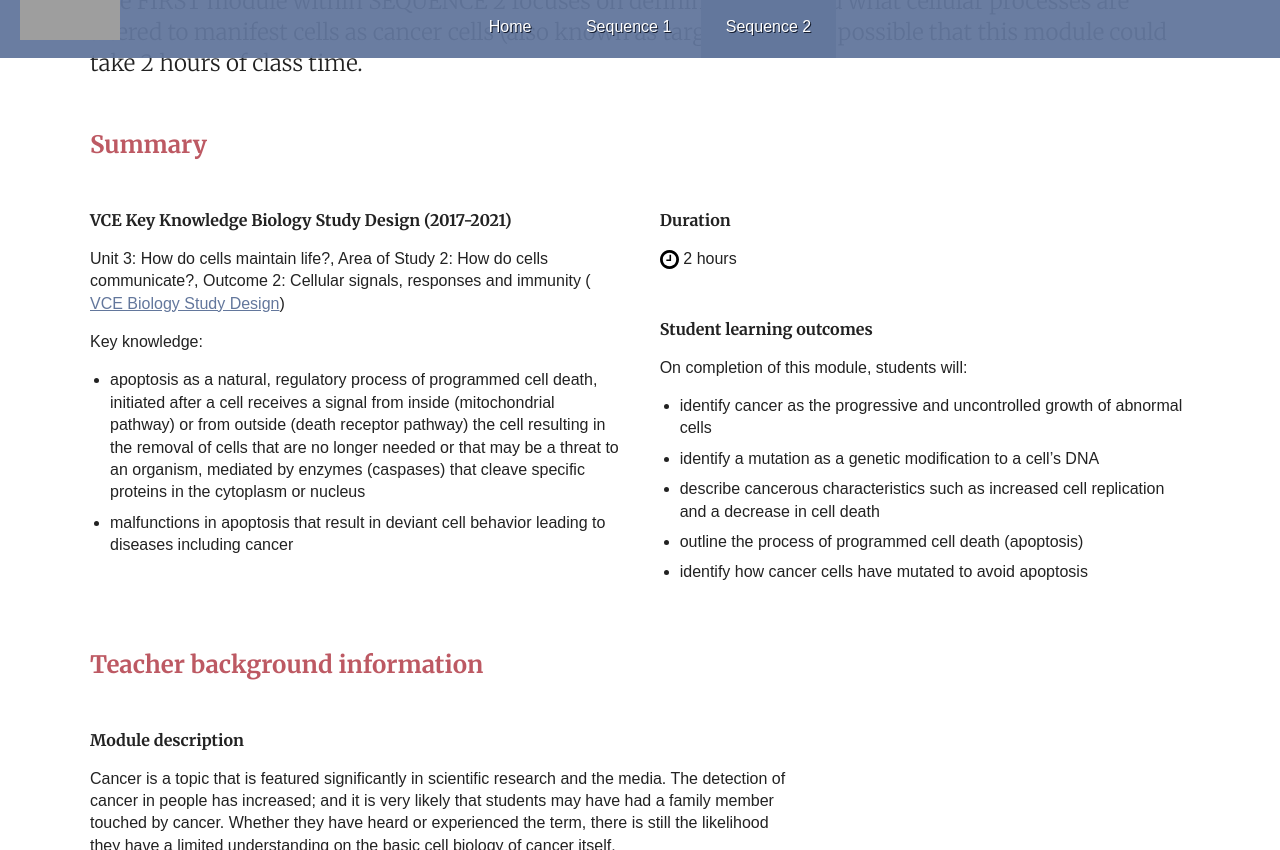
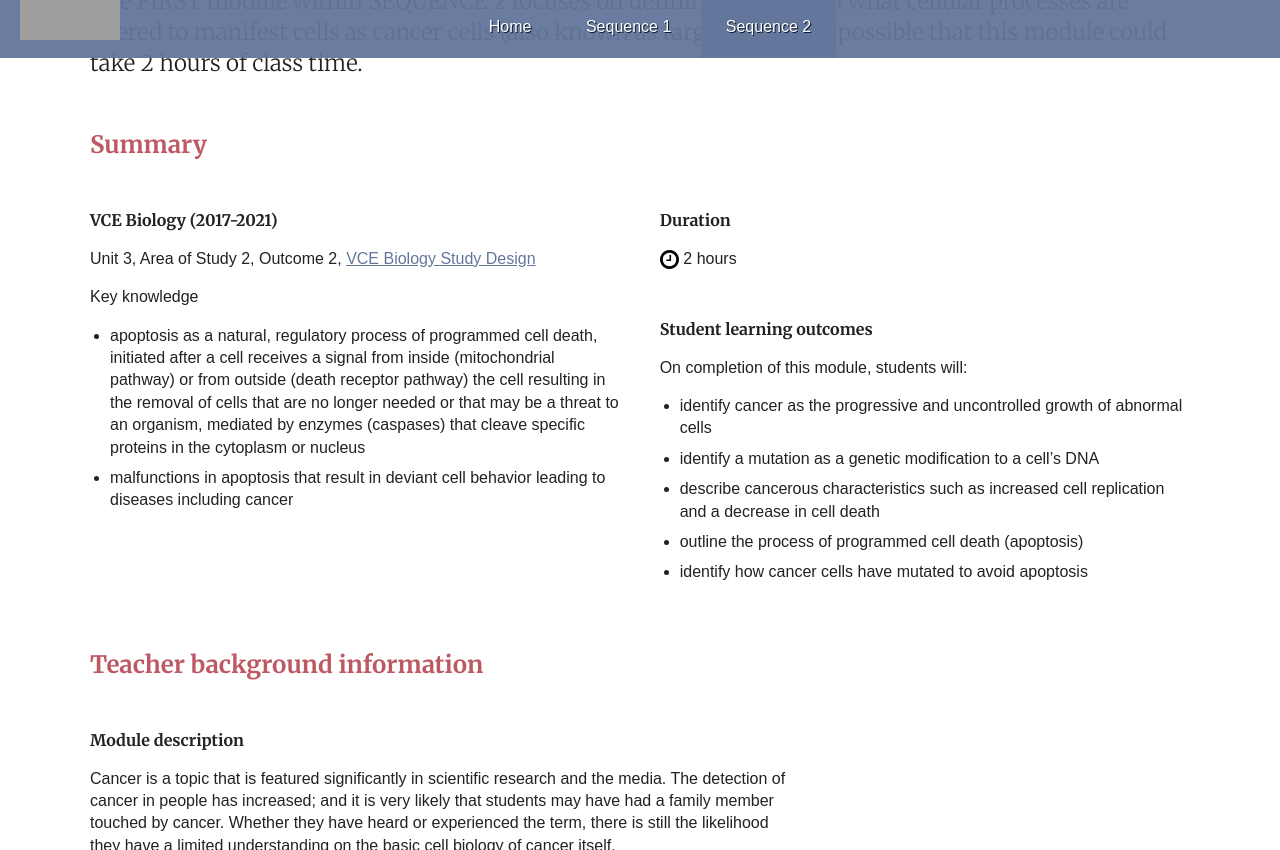
Before and after one commit to contemporaryVCEbiology/immunotherapy, a Jekyll site: the page built from sequence-two/index.html, in a window 1280 px wide and 900 px high, scrolled down 683 px, cut to the strip 50-900 px from the top of the window. Built offline with Jekyll 4.4.1, drawn with Linux system fonts in a browser that asks for light colours; some of the changed text lies outside the part shown.

Commit message:
Mary final edits 2

```diff
--- a/index.html
+++ b/index.html
@@ -44,7 +44,7 @@ description:
                 <ul>
                     <li>Module 1: What is cancer?</li>
                     <li>Module 2: Cancer treatments</li>
-                    <li>Module 3: Ethics of cancer treatments (yet to be developed)</li>
+                    <li>Module 3: Ethics of cancer treatments</li>
                 </ul>
             </li>
         </ul>
--- a/sequence-two/index.html
+++ b/sequence-two/index.html
@@ -20,9 +20,9 @@ parent: sequence-two
     <h3>Summary</h3>
     <div class="col-2max module-info">
         <div>
-            <h4>VCE Key Knowledge Biology Study Design (2017-2021)</h4>
-            <p>Unit 3: How do cells maintain life?, Area of Study 2: How do cells communicate?, Outcome 2: Cellular signals, responses and immunity (<a class="new-tab-warning" href="http://www.vcaa.vic.edu.au/Documents/vce/biology/BiologySD-2016.pdf" target="_blank">VCE Biology Study Design</a>)</p>
-            <p>Key knowledge:</p>
+            <h4>VCE Biology (2017-2021)</h4>
+            <p>Unit 3, Area of Study 2, Outcome 2, <a class="new-tab-warning" href="http://www.vcaa.vic.edu.au/Documents/vce/biology/BiologySD-2016.pdf" target="_blank">VCE Biology Study Design</a></p>
+            <p>Key knowledge</p>
             <ul>
                 <li>apoptosis as a natural, regulatory process of programmed cell death, initiated after a cell receives a signal from inside (mitochondrial pathway) or from outside (death receptor pathway) the cell resulting in the removal of cells that are no longer needed or that may be a threat to an organism, mediated by enzymes (caspases) that cleave specific proteins in the cytoplasm or nucleus</li>
                 <li>malfunctions in apoptosis that result in deviant cell behavior leading to diseases including cancer</li>
--- a/sequence-two/module3.html
+++ b/sequence-two/module3.html
@@ -19,8 +19,8 @@ parent: sequence-two
     <h3>Summary</h3>
     <div class="col-2max module-info">
         <div>
-            <h4>VCE Key Knowledge Biology Study Design (2017-2021)</h4>
-            <p>Unit 4: How does life change and respond to challenges over time? Area of Study 2: How do humans impact on biological processes? (<a class="new-tab-warning" href="http://www.vcaa.vic.edu.au/Documents/vce/biology/BiologySD-2016.pdf" target="_blank">VCE Biology Study Design</a>)</p>
+            <h4>VCE Biology (2017-2021)</h4>
+            <p>Unit 4, Area of Study 2, Outcome 2, <a class="new-tab-warning" href="http://www.vcaa.vic.edu.au/Documents/vce/biology/BiologySD-2016.pdf" target="_blank">VCE Biology Study Design</a></p>
         </div>
         <div>
             <h4>Duration</h4>
```
Also changed, not shown: other parts of sequence-two/index.html (+1 -1 lines).
